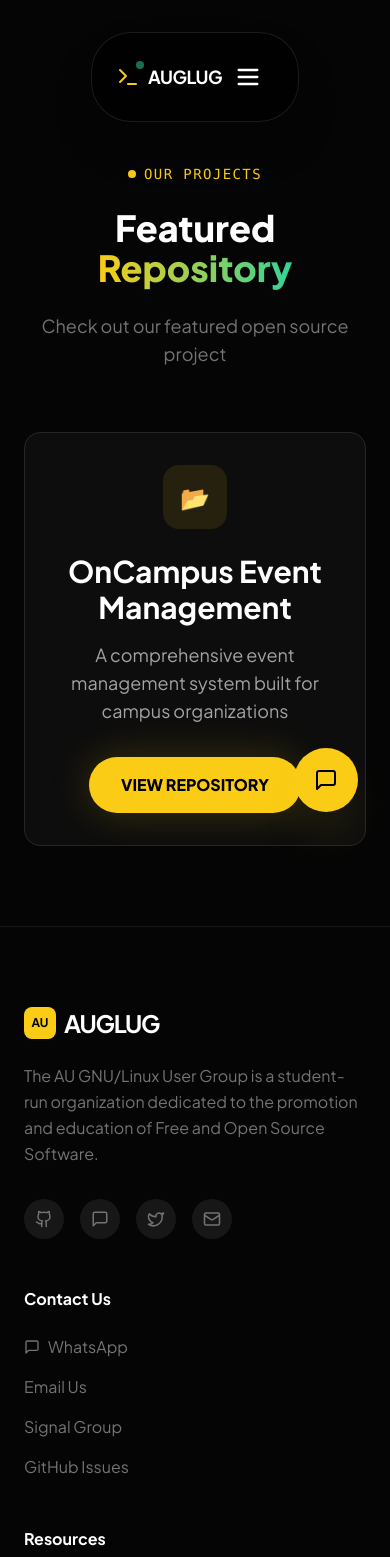
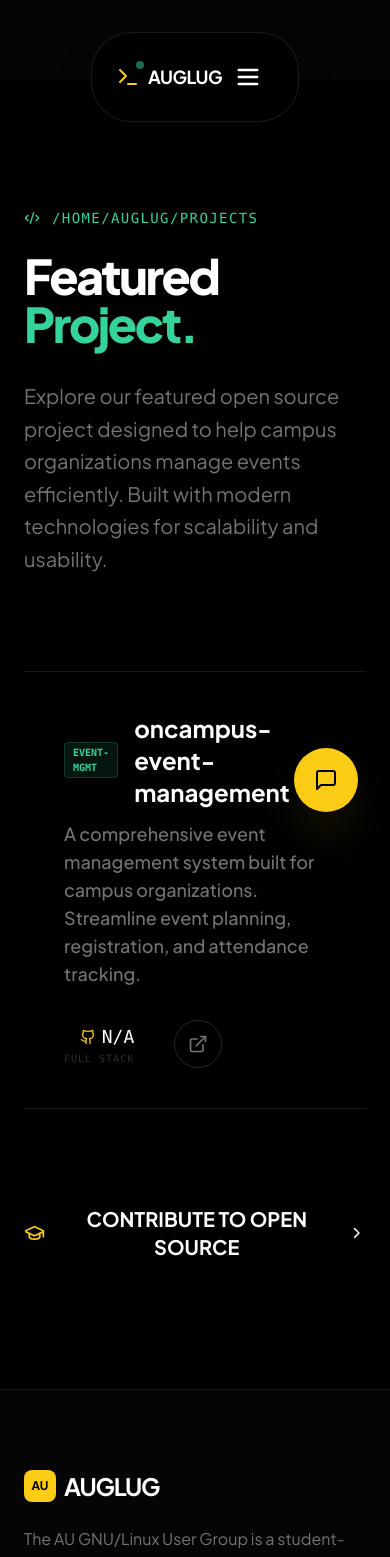
Before and after one commit to siddugarlapati/FOSS-website, a React (Vite) app: page /projects in a window 390 px wide. Shown: the top 1557 px of the page. Built offline with nearby package versions, Linux system fonts and the light colour scheme.

Commit message:
feat: add enhanced navigation animations and UI improvements

```diff
--- a/components/Projects.tsx
+++ b/components/Projects.tsx
@@ -1,43 +1,96 @@
 import React from 'react';
+import { motion } from 'framer-motion';
+import { Github, Star, ExternalLink, Code2, BookOpen, GraduationCap, ChevronRight } from 'lucide-react';
+
+const Motion = motion as any;
+
+const PROJECTS = [
+  {
+    name: "dharun-web/oncampus-event-management",
+    desc: "A comprehensive event management system built for campus organizations. Streamline event planning, registration, and attendance tracking.",
+    url: "https://gitlab.com/dharun-web/oncampus-event-management",
+    lang: "Full Stack",
+    stars: "N/A", // GitLab doesn't use stars like GitHub
+    tag: "EVENT-MGMT"
+  }
+];
 
 const Projects: React.FC = () => {
   return (
-    <div className="py-20 px-6 bg-[#050505] min-h-screen">
-      <div className="max-w-4xl mx-auto">
-        <div className="text-center mb-16">
-          <div className="inline-flex items-center gap-2 font-mono text-yellow-400 text-sm tracking-widest uppercase mb-6">
-            <span className="w-2 h-2 rounded-full bg-yellow-400"></span>
-            OUR PROJECTS
-          </div>
-          <h2 className="text-4xl md:text-6xl font-black text-white">
-            Featured <span className="text-transparent bg-clip-text bg-gradient-to-r from-yellow-400 to-emerald-400">Repository</span>
+    <section id="projects" className="py-32 px-6 relative bg-black min-h-screen flex flex-col justify-center">
+      <div className="max-w-6xl mx-auto w-full">
+        <div className="mb-24">
+          <Motion.div
+            initial={{ opacity: 0, x: -20 }}
+            whileInView={{ opacity: 1, x: 0 }}
+            className="flex items-center gap-3 text-emerald-400 font-mono text-sm uppercase tracking-widest mb-6"
+          >
+            <Code2 size={16} /> /home/auglug/projects
+          </Motion.div>
+          <h2 className="text-5xl md:text-8xl font-black text-white mb-8 tracking-tighter">
+            Featured <br /> <span className="text-emerald-400">Project.</span>
           </h2>
-          <p className="text-neutral-500 max-w-2xl mx-auto mt-6 text-lg">
-            Check out our featured open source project
+          <p className="text-neutral-500 text-xl md:text-2xl max-w-3xl leading-relaxed">
+            Explore our featured open source project designed to help campus organizations
+            manage events efficiently. Built with modern technologies for scalability and usability.
           </p>
         </div>
 
-        <div className="bg-neutral-900/50 border border-neutral-800 p-8 rounded-2xl hover:border-yellow-400/30 transition-all hover:bg-neutral-900 max-w-2xl mx-auto">
-          <div className="text-center">
-            <div className="w-16 h-16 bg-yellow-400/10 rounded-2xl flex items-center justify-center mx-auto mb-6">
-              <span className="text-yellow-400 text-2xl">📂</span>
-            </div>
-            <h3 className="text-3xl font-bold text-white mb-4">OnCampus Event Management</h3>
-            <p className="text-neutral-400 mb-8 text-lg">
-              A comprehensive event management system built for campus organizations
-            </p>
-            <a
-              href="https://gitlab.com/dharun-web/oncampus-event-management"
+        <div className="grid grid-cols-1 gap-px bg-neutral-900 border-y border-neutral-900">
+          {PROJECTS.map((project, idx) => (
+            <Motion.a
+              key={idx}
+              href={project.url}
               target="_blank"
               rel="noopener noreferrer"
-              className="inline-block px-8 py-4 bg-yellow-400 text-black font-black rounded-full hover:scale-105 active:scale-95 transition-all shadow-[0_0_40px_rgba(241,196,15,0.2)]"
+              initial={{ opacity: 0 }}
+              whileInView={{ opacity: 1 }}
+              viewport={{ once: true }}
+              transition={{ delay: idx * 0.1 }}
+              className="group flex flex-col md:flex-row md:items-center justify-between p-10 bg-black hover:bg-neutral-950 transition-all relative overflow-hidden"
             >
-              VIEW REPOSITORY
-            </a>
-          </div>
+              <div className="flex-1 z-10">
+                <div className="flex items-center gap-4 mb-3">
+                  <span className="text-[10px] font-mono font-bold px-2 py-0.5 bg-emerald-400/10 text-emerald-400 border border-emerald-400/20 rounded uppercase">
+                    {project.tag}
+                  </span>
+                  <h3 className="text-2xl md:text-3xl font-bold text-white group-hover:text-emerald-400 transition-colors">
+                    {project.name.split('/')[1]}
+                  </h3>
+                </div>
+                <p className="text-neutral-500 text-lg max-w-2xl font-medium">
+                  {project.desc}
+                </p>
+              </div>
+
+              <div className="mt-8 md:mt-0 flex items-center gap-10 text-neutral-500 font-mono z-10">
+                <div className="flex flex-col items-end">
+                  <span className="text-white flex items-center gap-1.5 text-lg"><Github size={16} className="text-yellow-400" /> {project.stars}</span>
+                  <span className="text-[10px] uppercase tracking-widest opacity-40">{project.lang}</span>
+                </div>
+                <div className="w-12 h-12 flex items-center justify-center rounded-full border border-neutral-800 group-hover:border-emerald-400 group-hover:text-emerald-400 transition-all">
+                  <ExternalLink size={20} />
+                </div>
+              </div>
+
+              {/* Gradient Reveal */}
+              <div className="absolute inset-0 bg-gradient-to-r from-emerald-400/[0.03] to-transparent opacity-0 group-hover:opacity-100 transition-opacity" />
+            </Motion.a>
+          ))}
+        </div>
+
+        <div className="mt-24 text-center">
+          <Motion.div
+            whileHover={{ scale: 1.05 }}
+            className="inline-flex items-center gap-4 text-white font-bold text-xl cursor-pointer group"
+          >
+            <GraduationCap className="text-yellow-400" />
+            <span>CONTRIBUTE TO OPEN SOURCE</span>
+            <ChevronRight size={20} className="group-hover:translate-x-2 transition-transform" />
+          </Motion.div>
         </div>
       </div>
-    </div>
+    </section>
   );
 };
 
--- a/package.json
+++ b/package.json
@@ -14,7 +14,8 @@
     "lucide-react": "0.454.0",
     "react": "18.3.1",
     "react-dom": "18.3.1",
-    "react-router-dom": "^6.30.3"
+    "react-router-dom": "^6.30.3",
+    "swiper": "^12.1.0"
   },
   "devDependencies": {
     "@types/node": "^22.14.0",
```
Also changed, not shown: components/Navbar.tsx (+98 -36 lines), 1 other file (tests, documents, lock files or other folders).
